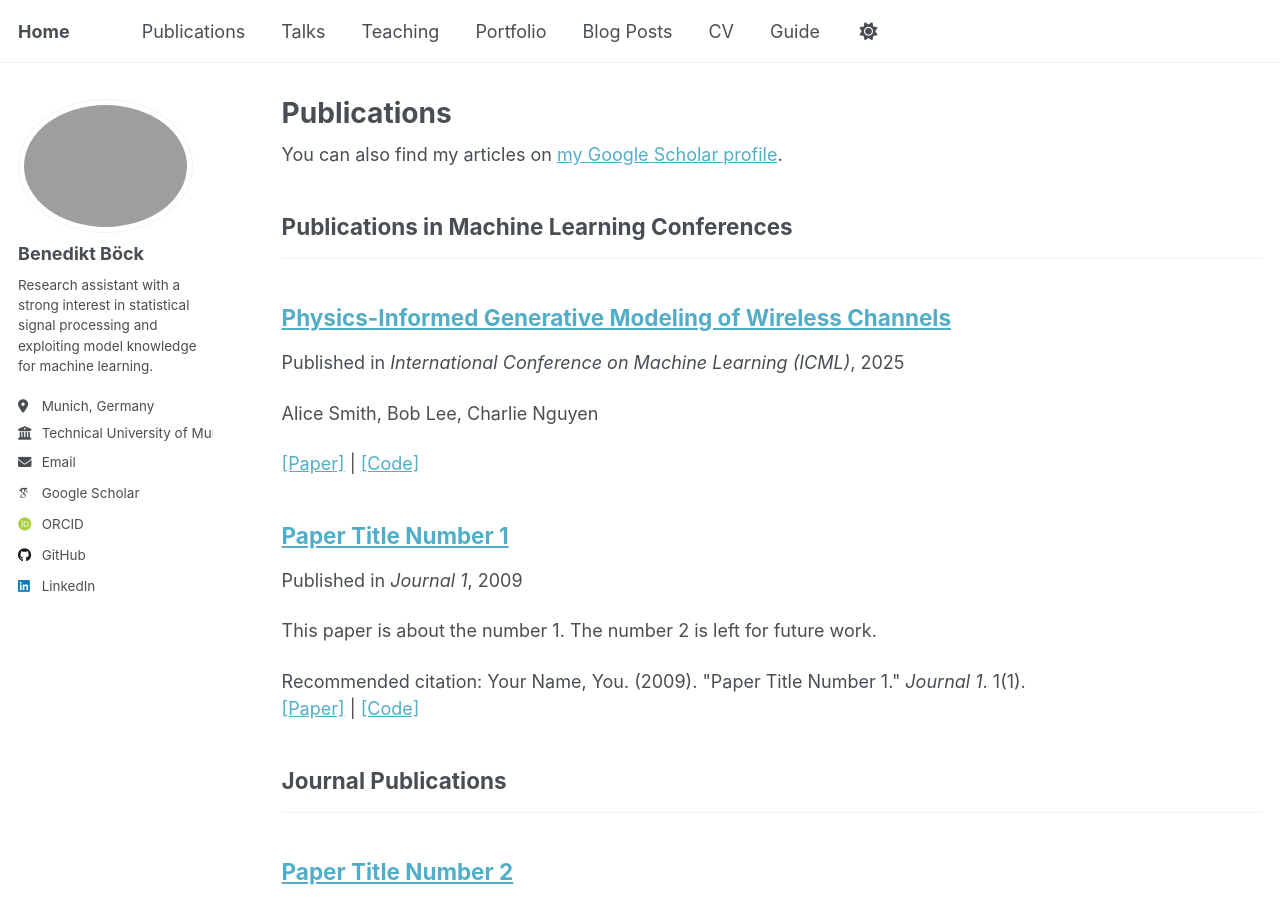
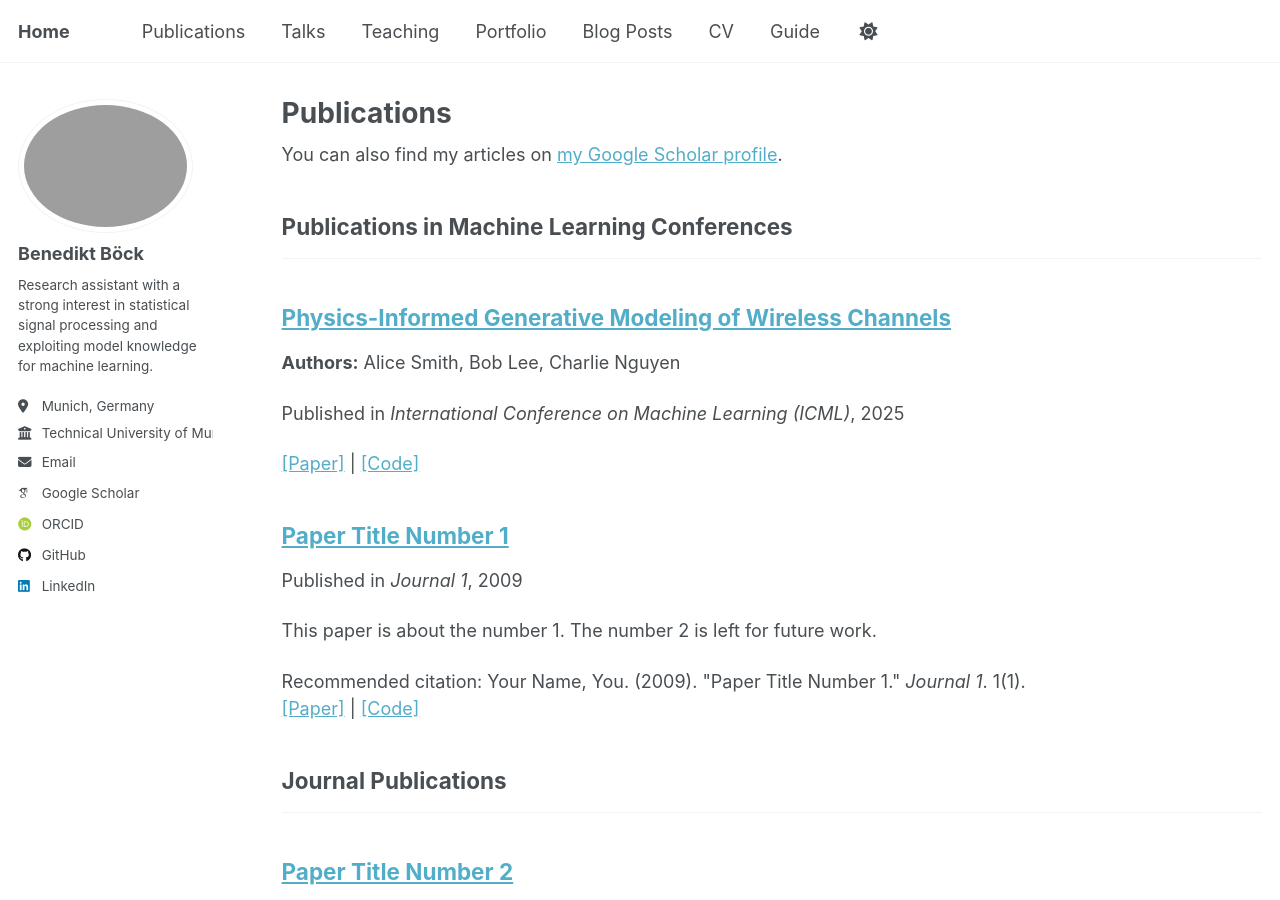
Before and after one commit to beneboeck/beneboeck.github.io, a Jekyll site: the page built from _pages/publications.html, in a window 1280 px wide and 900 px high. Built offline with Jekyll 4.4.1, drawn with Linux system fonts in a browser that asks for light colours; some web fonts are replaced; a script that is not in the unit is left out.

Commit message:
Update archive-single.html

```diff
--- a/_includes/archive-single.html
+++ b/_includes/archive-single.html
@@ -38,6 +38,13 @@
       <p class="page__meta"><i class="fa fa-clock" aria-hidden="true"></i> {% include read-time.html %}</p>
     {% endif %}
 
+
+{% if post.authors %}
+  <p class="pub-authors">
+    <strong>Authors:</strong> {{ post.authors | join: ", " }}
+  </p>
+{% endif %}
+
         {% if post.collection == 'teaching' %}
           <p> {{ post.type }}, <i>{{ post.venue }}</i>, {{ post.date | default: "1900-01-01" | date: "%Y" }} </p>
         {% elsif post.collection == 'publications' %}
@@ -51,12 +58,7 @@
     {% elsif post.excerpt and site.read_more == 'enabled' %}
     <p class="archive__item-excerpt" itemprop="description"><p>{{ post.excerpt | markdownify | remove: '<p>' | remove: '</p>' }}<strong><a href="{{ base_path }}{{ post.url }}" rel="permalink"> Read more</a></strong></p></p>
     {% endif %}
-    {% if post.authors %}
-  <p class="pub-authors">
-    {{ post.authors | join: ", " }}
-  </p>
-{% endif %}
-    {% if post.citation and post.paperurl and post.codeurl and post.bibtexurl %}
+        {% if post.citation and post.paperurl and post.codeurl and post.bibtexurl %}
       <p>Recommended citation: {{ post.citation }}<br /><a href="{{ post.paperurl }}">[Paper]</a> | <a href="{{ post.codeurl }}">[Code]</a> | <a href="{{ post.bibtexurl }}">Download Bibtex</a></p>
     {% elsif post.citation and post.paperurl and post.codeurl %}
       <p>Recommended citation: {{ post.citation }}<br /><a href="{{ post.paperurl }}">[Paper]</a> | <a href="{{ post.codeurl }}">[Code]</a></p>
```
